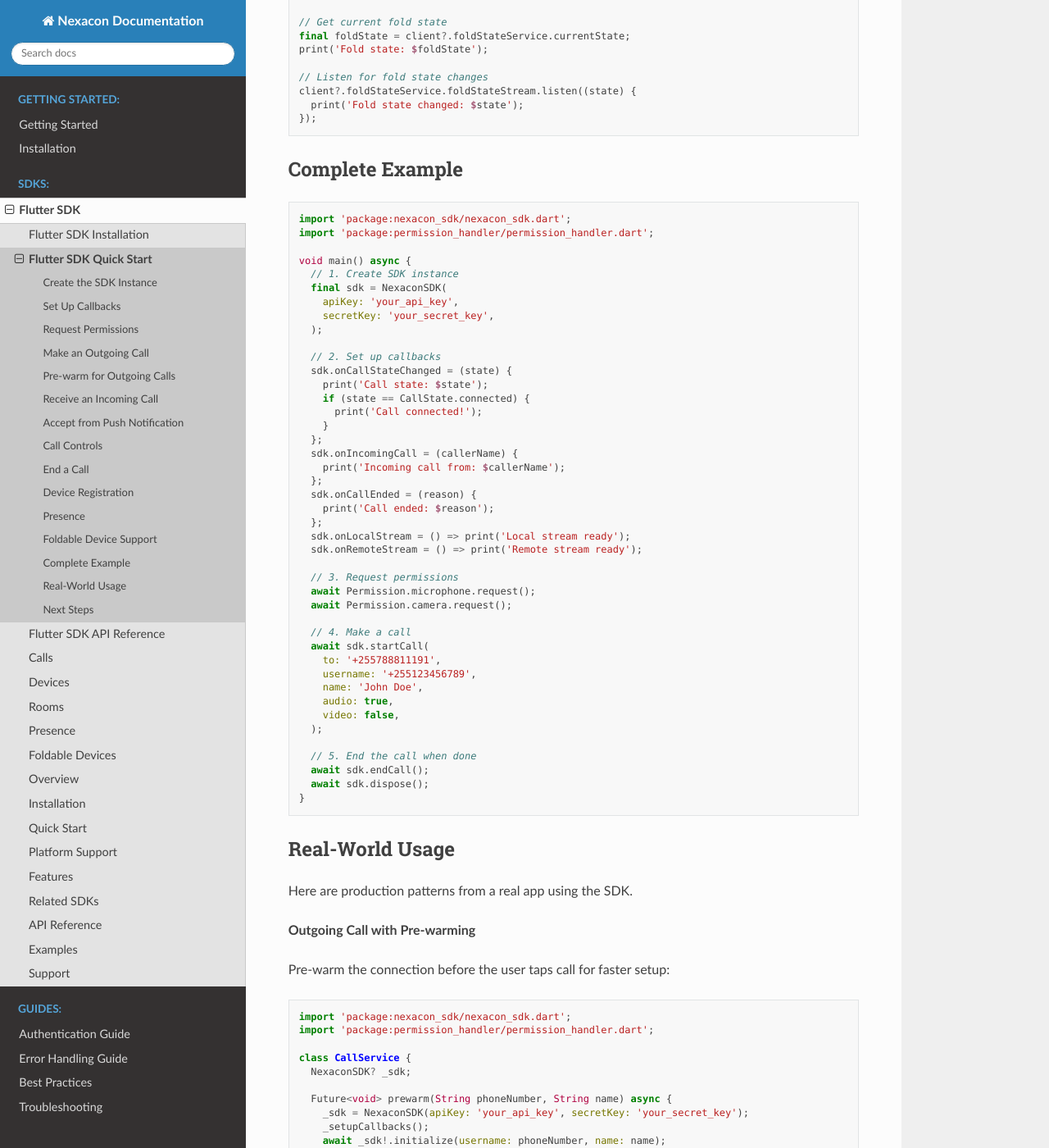
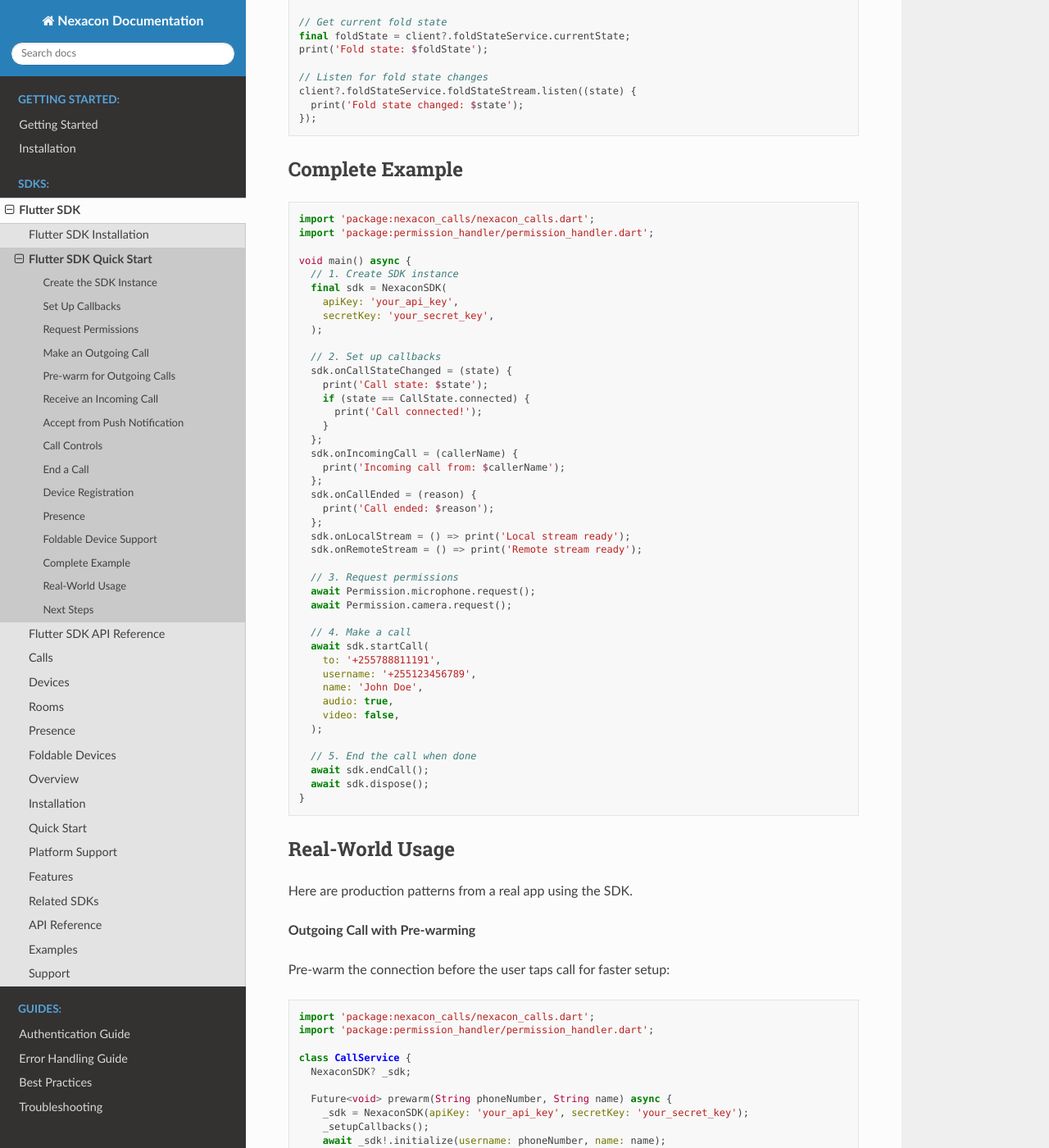
Before and after one commit to jenadiusnicholaus/nexacon-docs, a Sphinx documentation site: the page built from docs/flutter-sdk/quickstart.rst, in a window 1280 px wide and 1400 px high, scrolled down 3972 px. Shown: the whole window at 82% size. Built offline with Sphinx 7.4.7 and the Read the Docs theme 3.1.0, drawn with Linux system fonts in a browser that asks for light colours; some of the changed text lies outside the part shown.

Commit message:
docs: update package name from nexacon_sdk to nexacon_calls
- Update all import statements
- Update pub add commands
- Update pubspec.yaml dependency references

```diff
--- a/docs/flutter-sdk/index.rst
+++ b/docs/flutter-sdk/index.rst
@@ -36,7 +36,7 @@
 
 .. code-block:: bash
 
-    flutter pub add nexacon_sdk
+    flutter pub add nexacon_calls
 
 See `Installation Guide <installation.html>`_ for detailed setup instructions.
 
@@ -45,7 +45,7 @@
 
 .. code-block:: dart
 
-    import 'package:nexacon_sdk/nexacon_sdk.dart';
+    import 'package:nexacon_calls/nexacon_calls.dart';
 
     // Create SDK instance
     final sdk = NexaconSDK(
--- a/docs/flutter-sdk/installation.rst
+++ b/docs/flutter-sdk/installation.rst
@@ -21,14 +21,14 @@
 
 .. code-block:: bash
 
-    flutter pub add nexacon_sdk
+    flutter pub add nexacon_calls
 
 Or add it manually to your `pubspec.yaml`:
 
 .. code-block:: yaml
 
     dependencies:
-      nexacon_sdk: ^1.3.9
+      nexacon_calls: ^1.3.9
 
 Platform Configuration
 ---------------------
@@ -98,7 +98,7 @@
 
 .. code-block:: dart
 
-    import 'package:nexacon_sdk/nexacon_sdk.dart';
+    import 'package:nexacon_calls/nexacon_calls.dart';
 
     void main() {
       print('Nexacon SDK installed successfully');
--- a/docs/flutter-sdk/quickstart.rst
+++ b/docs/flutter-sdk/quickstart.rst
@@ -8,7 +8,7 @@
 
 .. code-block:: dart
 
-    import 'package:nexacon_sdk/nexacon_sdk.dart';
+    import 'package:nexacon_calls/nexacon_calls.dart';
 
     final sdk = NexaconSDK(
       apiKey: 'your_api_key',
@@ -234,7 +234,7 @@
 
 .. code-block:: dart
 
-    import 'package:nexacon_sdk/nexacon_sdk.dart';
+    import 'package:nexacon_calls/nexacon_calls.dart';
     import 'package:permission_handler/permission_handler.dart';
 
     void main() async {
@@ -289,7 +289,7 @@
 
 .. code-block:: dart
 
-    import 'package:nexacon_sdk/nexacon_sdk.dart';
+    import 'package:nexacon_calls/nexacon_calls.dart';
     import 'package:permission_handler/permission_handler.dart';
 
     class CallService {
--- a/docs/guides/troubleshooting.rst
+++ b/docs/guides/troubleshooting.rst
@@ -270,7 +270,7 @@
 .. code-block:: dart
 
     // Minimal reproduction example
-    import 'package:nexacon_sdk/nexacon_sdk.dart';
+    import 'package:nexacon_calls/nexacon_calls.dart';
 
     void main() async {
       final client = NexaconClient(
--- a/docs/installation.rst
+++ b/docs/installation.rst
@@ -22,13 +22,13 @@
 
 .. code-block:: bash
 
-    flutter pub add nexacon_sdk
+    flutter pub add nexacon_calls
 
 **Verification**
 
 .. code-block:: dart
 
-    import 'package:nexacon_sdk/nexacon_sdk.dart';
+    import 'package:nexacon_calls/nexacon_calls.dart';
 
     void main() {
       print('Nexacon SDK installed successfully');
```
